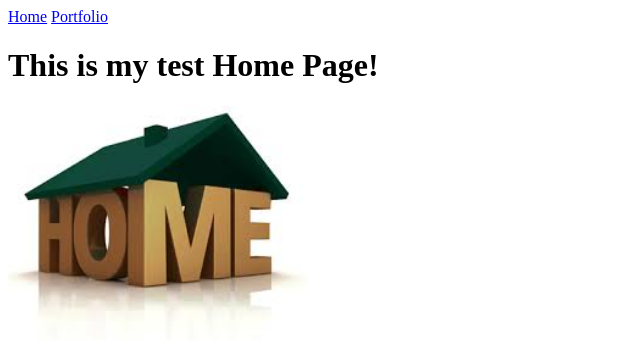
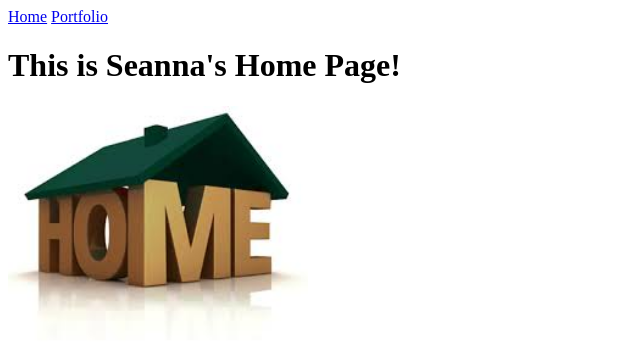
Before and after one commit to SOchoa2225/SOchoa2225.github.io, a plain HTML site: page my_website/index.html in a window 1280 px wide. Shown: the whole page, without its empty margins (0-640 px from the left). Drawn offline with Linux system fonts and the light colour scheme.

Commit message:
Changed the heading

```diff
--- a/my_website/index.html
+++ b/my_website/index.html
@@ -7,7 +7,7 @@
   <body>
     <a href="index.html">Home</a>
     <a href="portfolio.html">Portfolio</a>
-    <h1>This is my test Home Page!</h1>
+    <h1>This is Seanna's Home Page!</h1>
     <img src="images/home.jpg" height="250">
   </body>
 </html>
```
